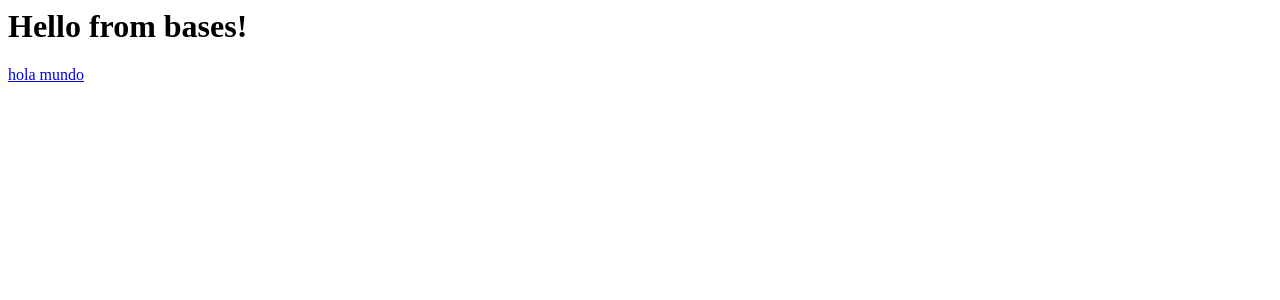
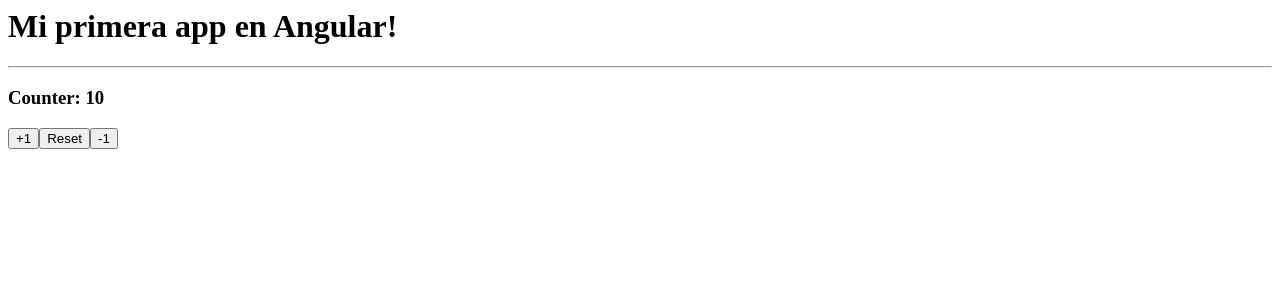
Before and after one commit to Campuzano90/stackblitz-Angular, an Angular app: page / in a window 1280 px wide. Shown: the top 300 px of the page. Built offline with nearby package versions, Linux system fonts and the light colour scheme.

Commit message:
2 files modified

```diff
--- a/src/app/app.component.html
+++ b/src/app/app.component.html
@@ -1,2 +1,6 @@
-<h1>Hello from {{ name }}!</h1>
-<a target="_blank" href="https://angular.io/start"> hola mundo </a>
+<h1>{{ title }}!</h1>
+<hr />
+<h3>Counter: {{ counter }}</h3>
+<button (click)="increaseBy(+1)">+1</button>
+<button (click)="resetCounter()">Reset</button>
+<button (click)="increaseBy(-1)">-1</button>
--- a/src/app/app.component.ts
+++ b/src/app/app.component.ts
@@ -5,5 +5,13 @@
   styleUrls: ['./app.component.css'],
 })
 export class AppComponent {
-  name = 'bases';
+  public title: string = 'Mi primera app en Angular';
+  public counter: number = 10;
+
+  increaseBy(value: number): void {
+    this.counter += value;
+  }
+  resetCounter(): void {
+    this.counter = 10;
+  }
 }
```
